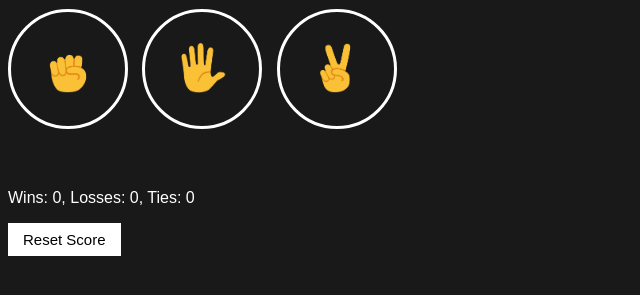
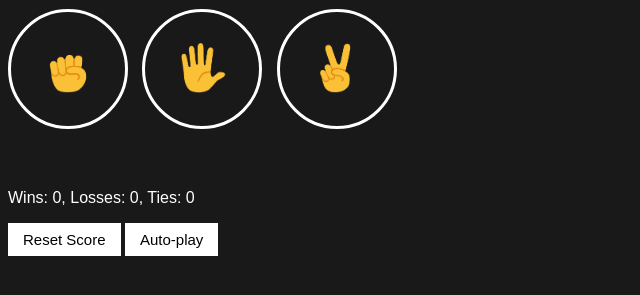
Before and after one commit to Jainam12363/javascript-practice, a plain HTML site: page supersimpledev/rock-paper-scissor/08-rock-paper-scissor.html in a window 1280 px wide. Shown: the part 85-380 px from the top of the page, without its empty margins (0-640 px from the left). Drawn offline with Linux system fonts and the light colour scheme.

Commit message:
July 25 Rock paper scissors auto play feature

```diff
--- a/supersimpledev/rock-paper-scissor/08-rock-paper-scissor.css
+++ b/supersimpledev/rock-paper-scissor/08-rock-paper-scissor.css
@@ -33,7 +33,7 @@ body{
 	margin-top: 60px;
 }
 
-.reset-score-button{
+.reset-score-button, .auto-play-button{
 	background-color: white;
 	border:none;
 	font-size: 15px;
--- a/supersimpledev/rock-paper-scissor/08-rock-paper-scissor.html
+++ b/supersimpledev/rock-paper-scissor/08-rock-paper-scissor.html
@@ -31,6 +31,7 @@
 		localStorage.removeItem('score')
 		updateScore();
 	" class="reset-score-button">Reset Score</button>
+	<button class="auto-play-button" onclick="autoPlay()">Auto-play</button>
 
 
 
--- a/supersimpledev/rock-paper-scissor/08-rock-paper-scissor.js
+++ b/supersimpledev/rock-paper-scissor/08-rock-paper-scissor.js
@@ -65,6 +65,22 @@ function updateScore(){
 	document.querySelector('.js-score').innerHTML=`Wins: ${score.wins}, Losses: ${score.losses}, Ties: ${score.ties}`
 }
 
+let autoPlaying=false;
+let intervalID;
+function autoPlay(){
+	if(!autoPlaying){
+		intervalID= setInterval(()=>{
+			const playerMove= pickComputerMove();
+			playGame(playerMove);
+
+		},1000);
+		autoPlaying=true;
+	}else{
+		clearInterval(intervalID);
+		autoPlaying=false;
+	}
+}
+
 function pickComputerMove(){
 	const randomNumber=Math.random()
 	let computerMove=''
```
